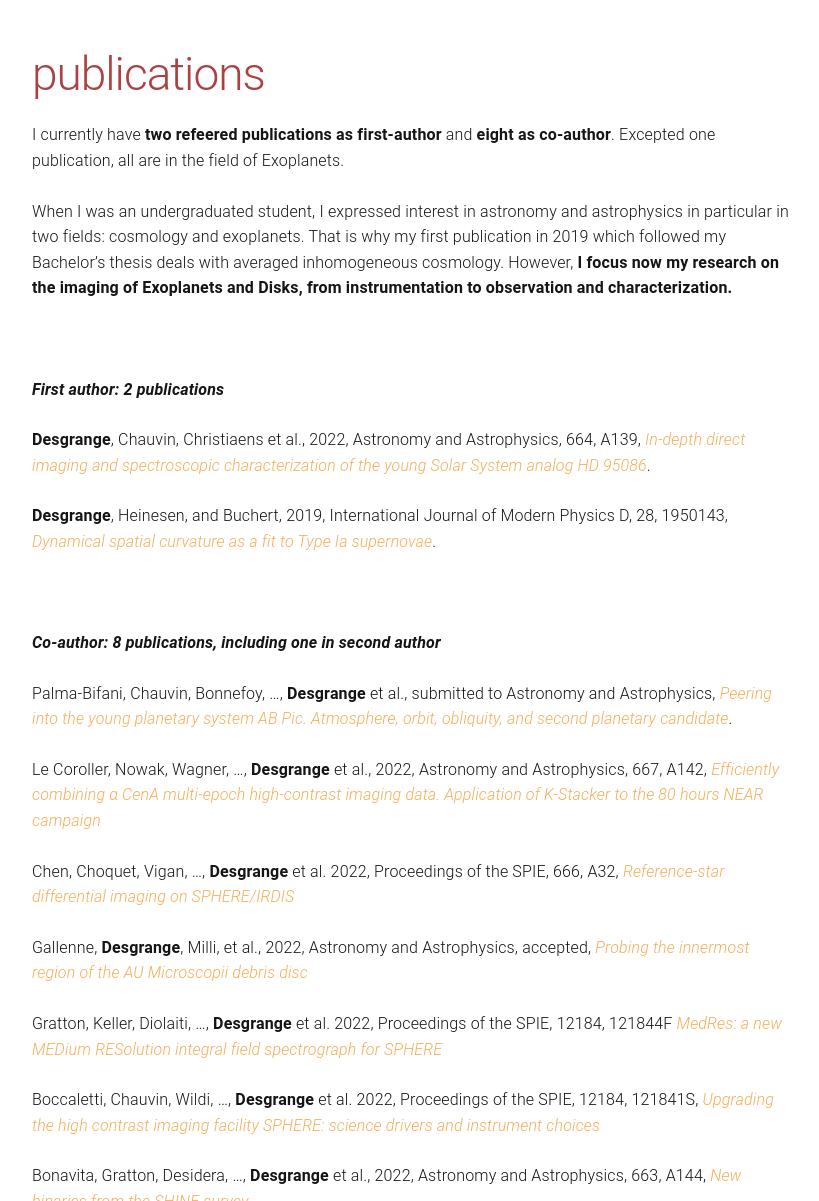
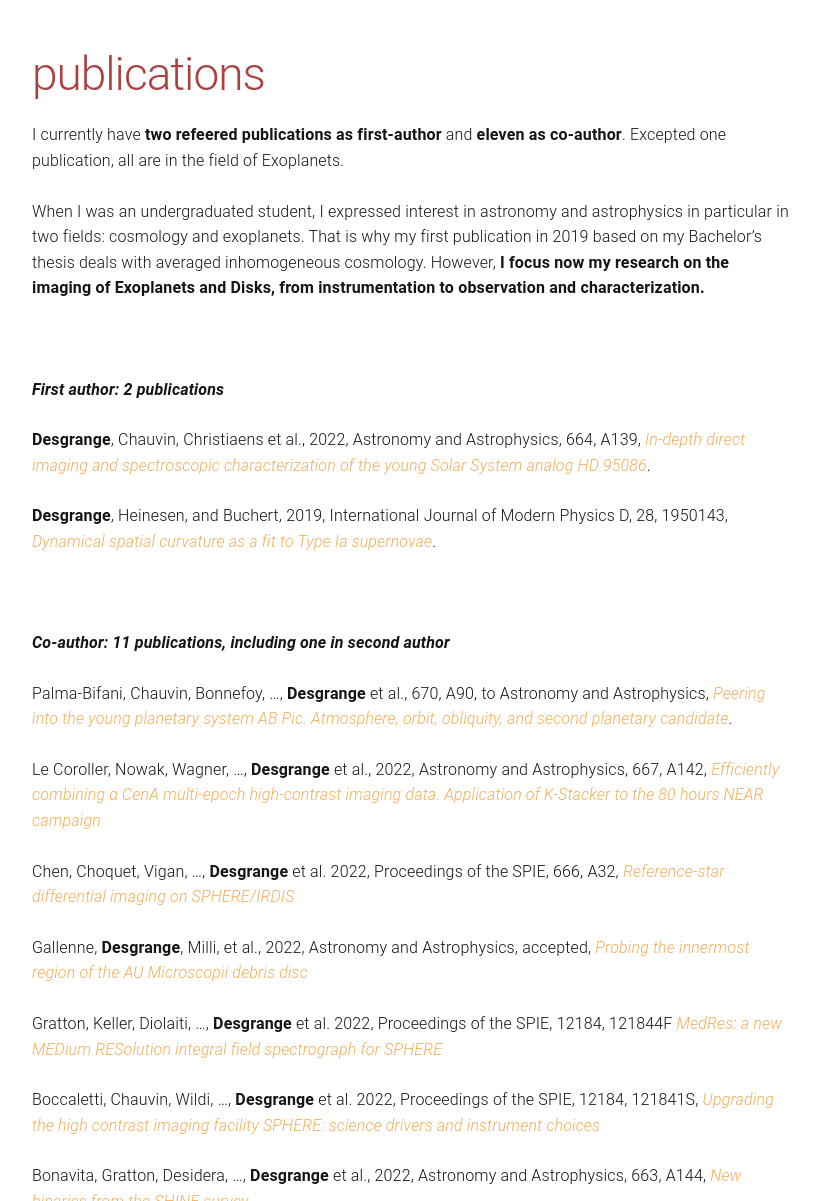
Before and after one commit to cdesgrange/cdesgrange.github.io, a Jekyll site: the page built from publications.md, in a window 1280 px wide and 1400 px high. Shown: the part 199-1400 px from the top of the window, without its empty margins (228-1047 px from the left). Built offline with Jekyll 4.4.1, drawn with Linux system fonts in a browser that asks for light colours; some of the changed text lies outside the part shown.

Commit message:
small corrections

```diff
--- a/publications.md
+++ b/publications.md
@@ -4,24 +4,23 @@ title: publications
 permalink: /publications/
 ---
 
-I currently have <b>two refeered publications as first-author</b> and <b>eight as co-author</b>. Excepted one publication, all are in the field of Exoplanets.
+I currently have <b>two refeered publications as first-author</b> and <b>eleven as co-author</b>. Excepted one publication, all are in the field of Exoplanets.
 
-When I was an undergraduated student, I expressed interest in astronomy and astrophysics in particular in two fields: cosmology and exoplanets. That is why my first publication in 2019 which followed my Bachelor's thesis deals with averaged inhomogeneous cosmology. However, <b>I focus now my research on the imaging of Exoplanets and Disks, from instrumentation to observation and characterization.</b>
+When I was an undergraduated student, I expressed interest in astronomy and astrophysics in particular in two fields: cosmology and exoplanets. That is why my first publication in 2019 based on my Bachelor's thesis deals with averaged inhomogeneous cosmology. However, <b>I focus now my research on the imaging of Exoplanets and Disks, from instrumentation to observation and characterization.</b>
 
 <br>
 
 <strong>*First author: 2 publications*</strong>
 
-  <b>Desgrange</b>, Chauvin, Christiaens et al., 2022, Astronomy and Astrophysics, 664, A139, <i><a href="https://ui.adsabs.harvard.edu/search/p_=0&q=%20%20author%3A%22%5Esu%22%20%20abs%3A%2295086%22&sort=date%20desc%2C%20bibcode%20desc
-">In-depth direct imaging and spectroscopic characterization of the young Solar System analog HD 95086</a></i>.
+  <b>Desgrange</b>, Chauvin, Christiaens et al., 2022, Astronomy and Astrophysics, 664, A139, <i><a href="https://ui.adsabs.harvard.edu/abs/2022A%26A...664A.139D/abstract">In-depth direct imaging and spectroscopic characterization of the young Solar System analog HD 95086</a></i>.
 
   <b>Desgrange</b>, Heinesen, and Buchert, 2019, International Journal of Modern Physics D, 28, 1950143, <i><a href="https://ui.adsabs.harvard.edu/abs/2019IJMPD..2850143D/abstract">Dynamical spatial curvature as a fit to Type Ia supernovae</a></i>.
 
 <br>
 
-<strong>*Co-author: 8 publications, including one in second author*</strong>
+<strong>*Co-author: 11 publications, including one in second author*</strong>
 
-  Palma-Bifani, Chauvin, Bonnefoy, ..., <b>Desgrange</b> et al., submitted to Astronomy and Astrophysics, <i><a href="https://ui.adsabs.harvard.edu/abs/2023A%26A...670A..90P/abstract">Peering into the young planetary system AB Pic. Atmosphere, orbit, obliquity, and second planetary candidate</a></i>.
+  Palma-Bifani, Chauvin, Bonnefoy, ..., <b>Desgrange</b> et al., 670, A90, to Astronomy and Astrophysics, <i><a href="https://ui.adsabs.harvard.edu/abs/2023A%26A...670A..90P/abstract">Peering into the young planetary system AB Pic. Atmosphere, orbit, obliquity, and second planetary candidate</a></i>.
 
   Le Coroller, Nowak, Wagner, ..., <b>Desgrange</b>  et al., 2022, Astronomy and Astrophysics, 667, A142, <i><a href="https://ui.adsabs.harvard.edu/abs/2022A%26A...667A.142L/abstract">Efficiently combining α CenA multi-epoch high-contrast imaging data. Application of K-Stacker to the 80 hours NEAR campaign</a></i>
 
```
Also changed, not shown: other parts of publications.md (+1 -1 lines).
